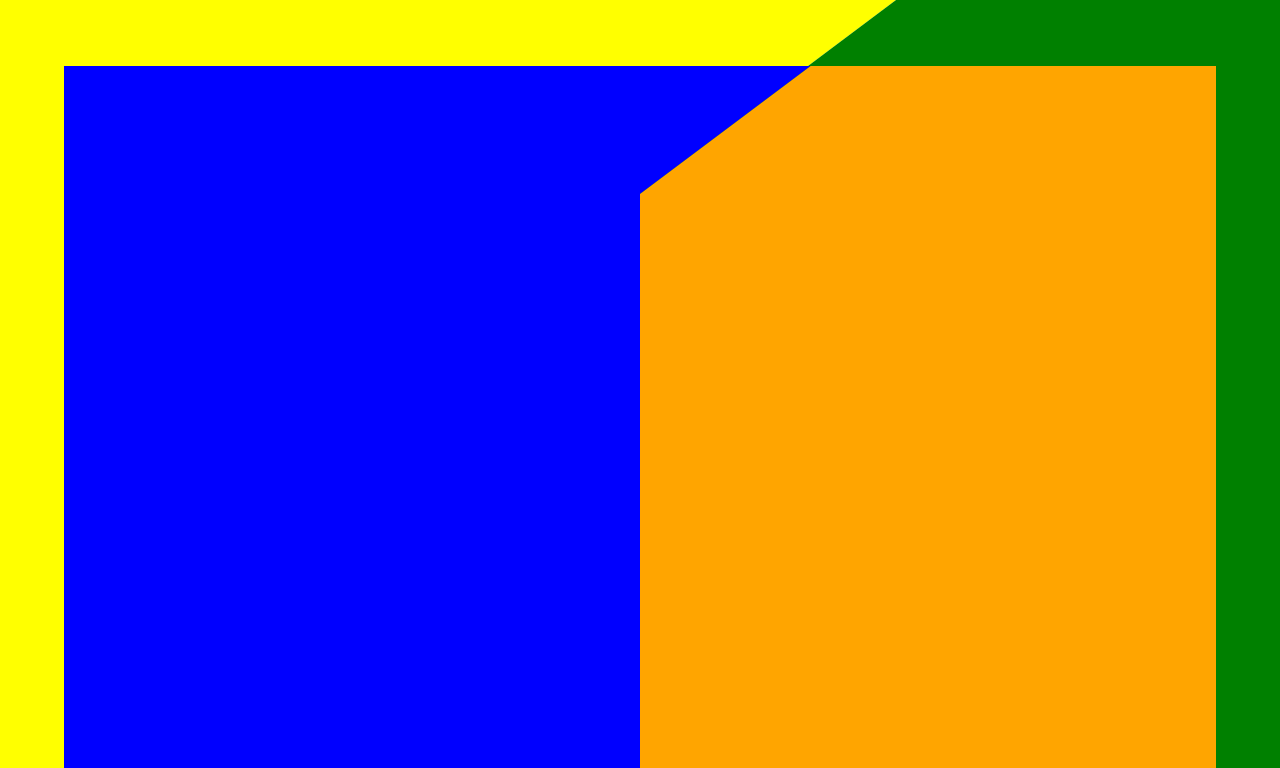
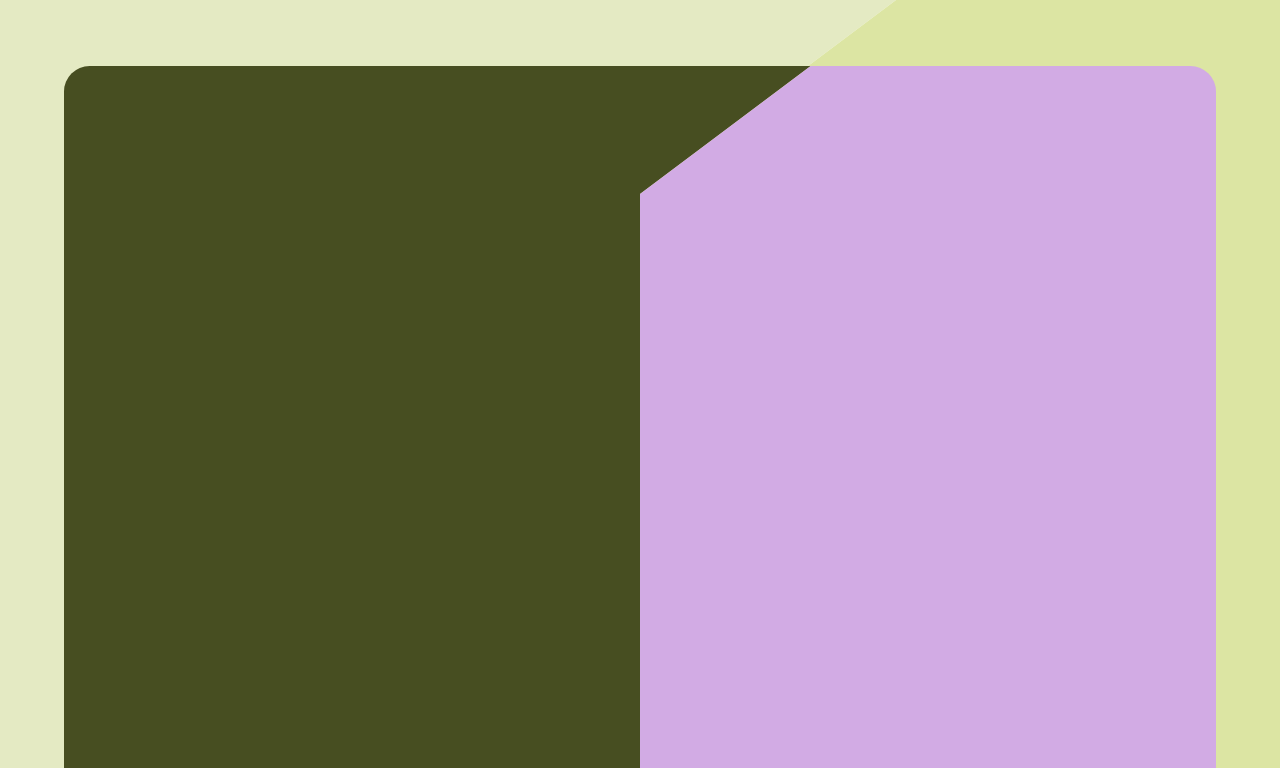
Before and after one commit to chelseajoint/octo-website, a React (Create React App) app: page / in a window 1280 px wide. Shown: the top 768 px of the page. Built offline with nearby package versions, Linux system fonts and the light colour scheme; no server answers; a web font is replaced by a local one.

Commit message:
background desktop

```diff
--- a/src/App.js
+++ b/src/App.js
@@ -39,7 +39,6 @@ const App = () => {
   return (
     <div className='app'>
       <Background />
-      {/* <div className='background'></div> */}
       <div className="container">
       <Header navItems={navItems}/>
       <div className="content">
--- a/src/components/Background/Background.js
+++ b/src/components/Background/Background.js
@@ -1,15 +1,15 @@
 // Background.js
 import React from 'react';
-import BackgroundDraw from './BackgroundDraw/BackgroundDraw';
+import BackgroundDraw from './BackgroundDesktop/Desktop';
 
 import './Background.scss';
 
 const Background = () => {
   return (
     <div className='background'>
-      <BackgroundDraw color01="yellow" color02="green" color03="pink" />
+      <BackgroundDraw color01='#e4eac3' color02='#dce5a3' color03='#bec789' />
       <div className='backgroundBox'>
-        <BackgroundDraw className='front' color01="blue" color02="orange" color03="gray" />
+        <BackgroundDraw className='front' color01='#474e21' color02='#d2abe4' color03='#e4eac3' />
       </div>
     </div>
   );
--- a/src/components/Background/Background.scss
+++ b/src/components/Background/Background.scss
@@ -2,6 +2,11 @@
 
 .background {
   position: relative;
+
+  canvas {
+    width: 100vw;
+    height: 75vw;
+  }
 }
 
 .backgroundBox {
@@ -15,8 +20,5 @@
   display: flex;
   align-items: center;
   justify-content: center;
-
-  .front.color01 {
-    fill: $green04;
-  }
+  border-radius: 2vw;
 }
```
Also changed, not shown: src/components/Background/BackgroundDesktop/Desktop.js (renamed from src/components/Background/BackgroundDraw/BackgroundDraw.js).
